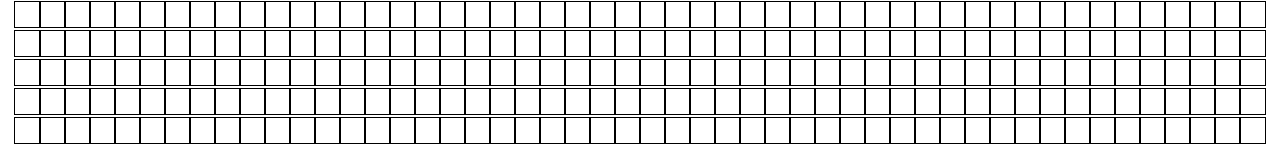
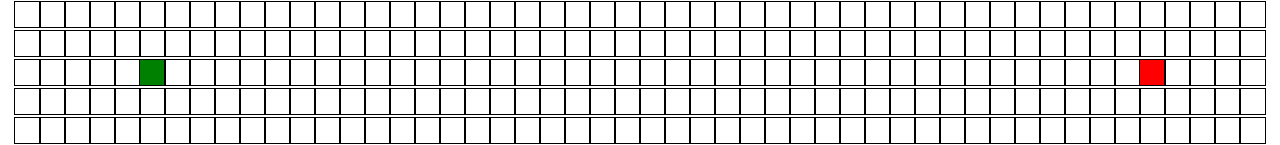
Before and after one commit to saussam18/Pathfinding-Maze-Visualizer, a React (Create React App) app in the folder pathfinding/: page / in a window 1280 px wide. Shown: the part 330-475 px from the top of the page. Built offline with nearby package versions, Linux system fonts and the light colour scheme.

Commit message:
Added start and end node

```diff
--- a/pathfinding/src/PathfindingVisualizer/Node/Node.css
+++ b/pathfinding/src/PathfindingVisualizer/Node/Node.css
@@ -1,7 +1,12 @@
-.node{
-width: 25px;
-height: 25px;
-outline: 1px solid black;
-display: inline-block
-
+.node {
+  width: 25px;
+  height: 25px;
+  outline: 1px solid black;
+  display: inline-block;
 }
+.node-finish {
+  background-color: red;
+}
+.node-start {
+  background-color: green;
+}
--- a/pathfinding/src/PathfindingVisualizer/Node/Node.jsx
+++ b/pathfinding/src/PathfindingVisualizer/Node/Node.jsx
@@ -1,6 +1,6 @@
-import React, {Component} from 'react';
+import React, { Component } from "react";
 
-import './Node.css';
+import "./Node.css";
 
 export default class Node extends Component {
   constructor(props) {
@@ -8,13 +8,18 @@
     this.state = {};
   }
 
-
-  render(){
-    return <div className="node" ></div>;
+  render() {
+    const { isFinish, isStart } = this.props;
+    const extraClassName = isFinish
+      ? "node-finish"
+      : isStart
+      ? "node-start"
+      : "";
+    return <div className={`node ${extraClassName}`}></div>;
   }
 }
 
 export const DEFUALT_NODE = {
-
-
-}
+  row: 0,
+  col: 0
+};
--- a/pathfinding/src/PathfindingVisualizer/PathfindingVisualizer.jsx
+++ b/pathfinding/src/PathfindingVisualizer/PathfindingVisualizer.jsx
@@ -1,36 +1,55 @@
-import React, {Component} from 'react';
-import Node from './Node/Node';
+import React, { Component } from "react";
+import Node from "./Node/Node";
 
-import './PathfindingVisualizer.css';
+import "./PathfindingVisualizer.css";
 
 export default class PathfindingVisualizer extends Component {
   constructor(props) {
     super(props);
     this.state = {
-      nodes: [],
+      nodes: []
     };
   }
 
-  componentDidMount(){
+  componentDidMount() {
     const nodes = [];
-    for(let row = 0; row < 20; row++){
+    for (let row = 0; row < 20; row++) {
       const currentRow = [];
-        for(let col = 0; col < 50; col++){
-            currentRow.push([]);
+      for (let col = 0; col < 50; col++) {
+        const currentNode = {
+          col,
+          row,
+          isStart: row == 10 && col == 5,
+          isFinish: row == 10 && col == 45
+        };
+        currentRow.push(currentNode);
       }
       nodes.push(currentRow);
     }
-    this.setState({nodes});
+    this.setState({ nodes });
   }
-  render(){
-    const {nodes} = this.state;
+  render() {
+    const { nodes } = this.state;
     console.log(nodes);
     return (
       <div className="grid">
         {nodes.map((row, rowIdx) => {
-          return <div>
-            {row.map((node, nodeIdx) => <Node></Node>)}
+          return (
+            <div key={rowIdx}>
+              {row.map((node, nodeIdx) => {
+                const { isStart, isFinish } = node;
+                return (
+                  <Node
+                    key={nodeIdx}
+                    isStart={isStart}
+                    isFinish={isFinish}
+                    test={"yeet"}
+                    test={"yah"}
+                  ></Node>
+                );
+              })}
             </div>
+          );
         })}
       </div>
     );
```
Lines whose indentation alone changed are shown as unchanged.
